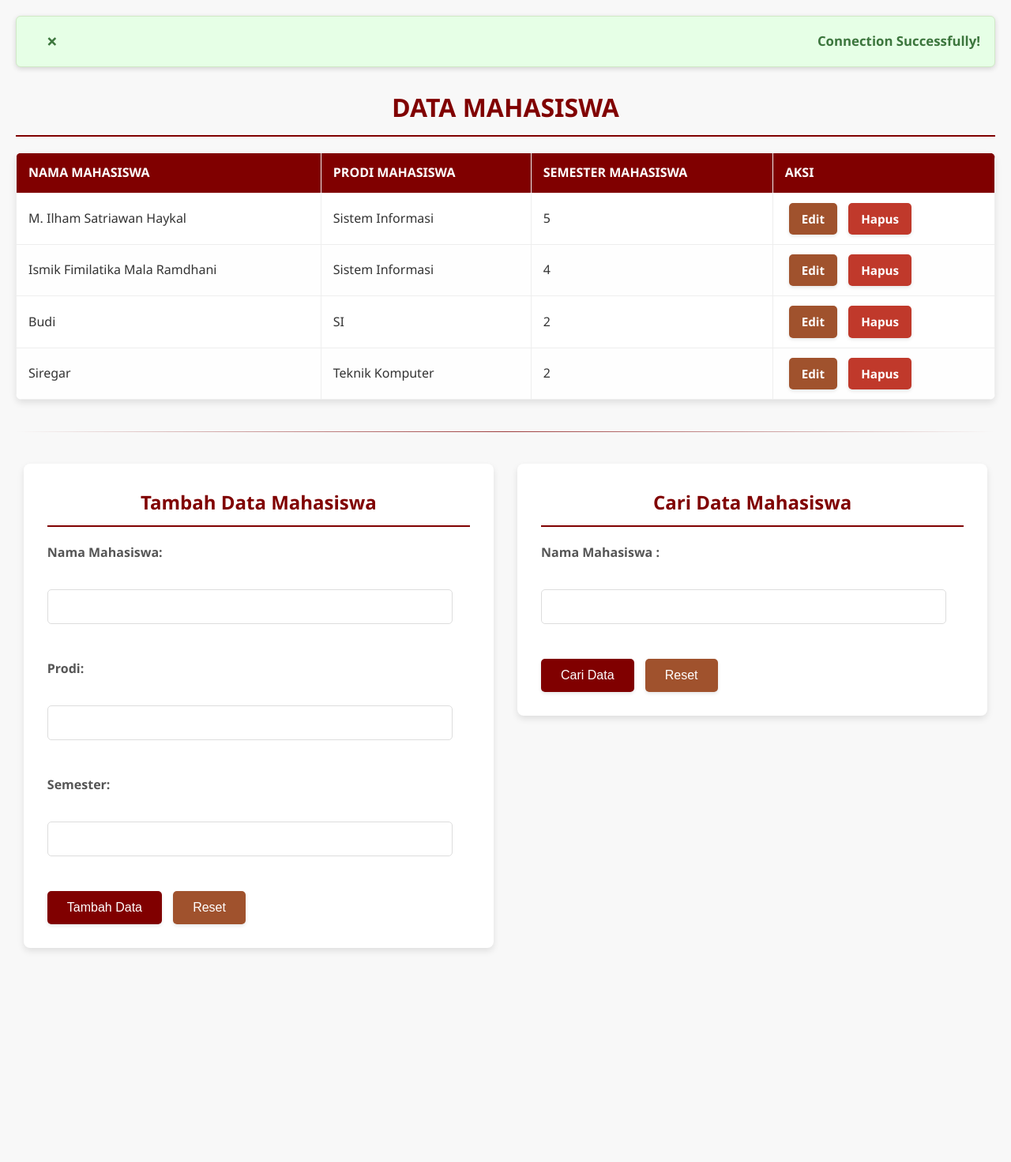
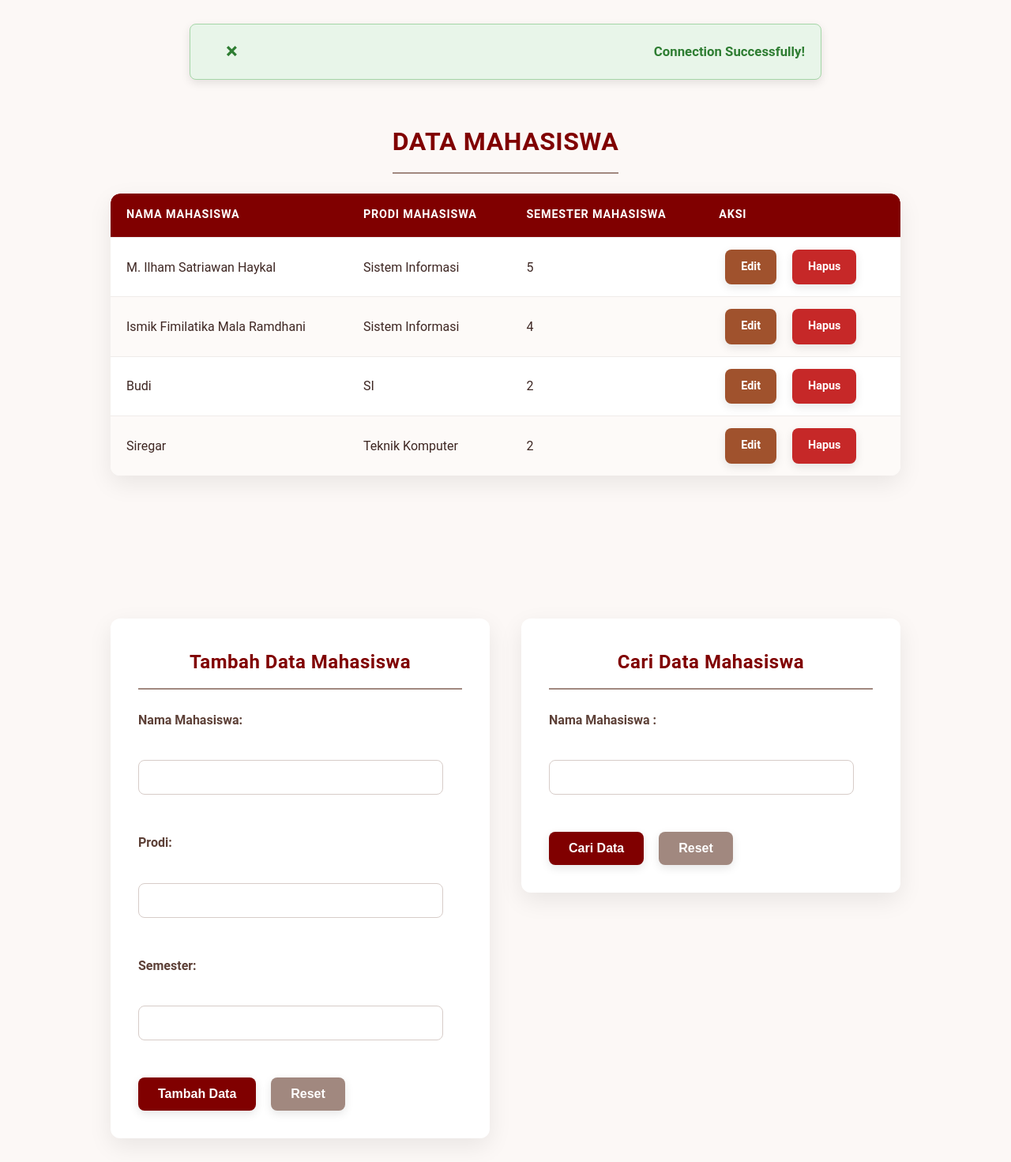
Before and after one commit to satriawanhaykal/TugasPemWebPra, a PHP site: page / in a window 1280 px wide. Shown: the whole page at 79% size. Before the commit the page ends 1204 px from the top, so only its background shows below. Run offline with PHP 8.4, Linux system fonts and the light colour scheme; data comes from the database, SQL or seed files in the repository.

Commit message:
first commit

```diff
--- a/style.css
+++ b/style.css
@@ -1,228 +1,262 @@
-/* style.css */
+/* style.css - Maroon Theme */
 
 body {
-    font-family: 'Segoe UI', Tahoma, Geneva, Verdana, sans-serif;
-    background-color: #f8f8f8; /* Off-white background */
-    margin: 20px;
-    padding: 0;
-    color: #333;
-    line-height: 1.6; /* Improved readability */
+    font-family: 'Roboto', sans-serif; /* Modern font */
+    background-color: #fcf8f6; /* Very light beige/cream background */
+    margin: 0;
+    padding: 30px;
+    color: #3e2723; /* Dark brown/espresso text color */
+    line-height: 1.7;
+    display: flex;
+    flex-direction: column;
+    align-items: center;
+    min-height: 100vh;
 }
 
 h1, h2 {
-    color: #800000; /* Maroon */
-    border-bottom: 2px solid #800000; /* Maroon border */
-    padding-bottom: 10px;
-    margin-bottom: 20px;
-    text-align: center; /* Center headings */
-    font-weight: 600; /* Slightly bolder headings */
+    color: #800000; /* Deep Maroon heading */
+    border-bottom: 2px solid #a1887f; /* Muted brown border */
+    padding-bottom: 12px;
+    margin-bottom: 25px;
+    text-align: center;
+    font-weight: 700; /* Bolder headings */
+    letter-spacing: 0.5px;
 }
 
 table {
     width: 100%;
-    border-collapse: collapse;
-    margin-bottom: 30px;
-    box-shadow: 0 4px 8px rgba(0, 0, 0, 0.1); /* Softer shadow */
-    background-color: #fff;
-    border-radius: 8px; /* Rounded corners for table */
-    overflow: hidden; /* Ensures rounded corners apply to content */
+    max-width: 1000px; /* Max width for readability */
+    border-collapse: separate; /* For rounded corners on cells */
+    border-spacing: 0;
+    margin-bottom: 40px;
+    box-shadow: 0 10px 30px rgba(0, 0, 0, 0.08); /* More pronounced, soft shadow */
+    background-color: #ffffff;
+    border-radius: 12px; /* More rounded corners for table */
+    overflow: hidden;
+    animation: fadeIn 0.8s ease-out; /* Fade in animation for table */
 }
 
 th, td {
-    border: 1px solid #eee; /* Lighter border for cells */
-    padding: 12px 15px;
+    padding: 15px 20px;
     text-align: left;
+    border-bottom: 1px solid #efebe9; /* Very light brown border */
 }
 
 th {
-    background-color: #800000; /* Maroon header */
+    background-color: #800000; /* Deep Maroon header */
     color: white;
-    font-weight: bold;
+    font-weight: 600;
     text-transform: uppercase;
+    font-size: 0.9em;
+    letter-spacing: 0.8px;
+}
+
+/* First and last column rounded corners */
+th:first-child {
+    border-top-left-radius: 12px;
+}
+
+th:last-child {
+    border-top-right-radius: 12px;
+}
+
+tr:last-child td {
+    border-bottom: none; /* No border for the last row */
 }
 
 tr:nth-child(even) {
-    background-color: #fefefe; /* Very light alternative row background */
+    background-color: #fdfaf8; /* Subtle stripe */
 }
 
 tr:hover {
-    background-color: #f5f5f5; /* Subtle hover effect */
+    background-color: #fbe9e7; /* Light pinkish-beige hover effect */
+    transition: background-color 0.2s ease-in-out;
 }
 
-/* Base style for all buttons/links that act as buttons */
 .btn {
-    display: inline-block;
-    padding: 8px 16px; /* Slightly larger padding */
-    border-radius: 5px; /* More rounded corners */
+    display: inline-flex; /* Use flex for vertical alignment */
+    align-items: center;
+    justify-content: center;
+    padding: 10px 20px;
+    border-radius: 8px; /* More rounded */
     text-decoration: none;
-    font-weight: bold;
-    text-align: center;
-    transition: background-color 0.3s ease, color 0.3s ease, box-shadow 0.3s ease; /* Add shadow transition */
-    margin: 0 5px;
+    font-weight: 600;
+    transition: all 0.3s ease; /* All properties for smooth transition */
+    margin: 0 8px;
     white-space: nowrap;
-    font-size: 0.95em; /* Slightly larger font size */
-    box-shadow: 0 2px 4px rgba(0, 0, 0, 0.1); /* Subtle shadow for buttons */
+    font-size: 0.9em;
+    box-shadow: 0 4px 12px rgba(0, 0, 0, 0.1); /* Softer, slightly larger shadow */
+    cursor: pointer;
+    border: none; /* Remove default button border */
 }
 
-/* Specific style for Edit button */
 .btn-edit {
-    background-color: #a0522d; /* Sienna - a brownish-red */
+    background-color: #a0522d; /* Sienna (brownish-red) for edit */
     color: white;
-    border: none; /* No border for a cleaner look */
 }
 
 .btn-edit:hover {
-    background-color: #8b4513; /* SaddleBrown - darker brown-red */
-    color: white;
-    text-decoration: none;
-    box-shadow: 0 4px 8px rgba(0, 0, 0, 0.2); /* More prominent shadow on hover */
+    background-color: #8b4513; /* SaddleBrown (darker brownish-red) */
+    box-shadow: 0 6px 16px rgba(0, 0, 0, 0.15);
+    transform: translateY(-2px); /* Slight lift */
 }
 
-/* Specific style for Delete button */
 .btn-delete {
-    background-color: #c0392b; /* Darker red for delete */
+    background-color: #c62828; /* Darker red for delete */
     color: white;
-    border: none;
 }
 
 .btn-delete:hover {
-    background-color: #a93226; /* Even darker red */
-    color: white;
-    text-decoration: none;
-    box-shadow: 0 4px 8px rgba(0, 0, 0, 0.2);
+    background-color: #b71c1c; /* Even darker red */
+    box-shadow: 0 6px 16px rgba(0, 0, 0, 0.15);
+    transform: translateY(-2px);
 }
 
-/* Original link styles (keep if you have other regular links) */
+/* General button style for form submits */
+input[type="submit"],
+input[type="reset"],
+input[type="button"] {
+    background-color: #800000; /* Deep Maroon for primary actions */
+    color: white;
+    padding: 12px 25px;
+    border: none;
+    border-radius: 8px;
+    cursor: pointer;
+    font-size: 1em;
+    font-weight: 600;
+    transition: all 0.3s ease;
+    margin-right: 15px;
+    box-shadow: 0 4px 12px rgba(0, 0, 0, 0.1);
+}
+
+input[type="submit"]:hover,
+input[type="reset"]:hover,
+input[type="button"]:hover {
+    background-color: #660000; /* Darker maroon */
+    box-shadow: 0 6px 16px rgba(0, 0, 0, 0.15);
+    transform: translateY(-2px);
+}
+
+/* Reset button specific style */
+input[type="reset"],
+input[type="button"] {
+    background-color: #a1887f; /* Muted brown for reset/cancel */
+}
+
+input[type="reset"]:hover,
+input[type="button"]:hover {
+    background-color: #8d6e63; /* Darker muted brown */
+}
+
 a {
-    color: #800000; /* Maroon for links */
+    color: #800000; /* Deep Maroon for links */
     text-decoration: none;
     transition: color 0.3s ease;
 }
 
 a:hover {
-    color: #660000; /* Darker maroon on hover */
+    color: #660000;
     text-decoration: underline;
 }
 
-
 .forms-container {
     display: flex;
-    gap: 30px;
+    gap: 40px;
     flex-wrap: wrap;
-    margin-top: 30px;
+    margin-top: 40px;
     justify-content: center;
     align-items: flex-start;
+    width: 100%;
+    max-width: 1000px; /* Match table max-width */
 }
 
 .form-section {
-    background-color: #fff;
-    padding: 30px; /* Increased padding */
-    border-radius: 8px;
-    box-shadow: 0 4px 8px rgba(0, 0, 0, 0.1); /* Softer shadow */
+    background-color: #ffffff;
+    padding: 35px;
+    border-radius: 12px;
+    box-shadow: 0 10px 30px rgba(0, 0, 0, 0.08);
     flex: 1;
-    min-width: 320px; /* Adjusted min-width */
-    max-width: 48%; /* Adjusted max-width for better spacing */
+    min-width: 350px; /* Slightly larger min-width */
+    max-width: calc(50% - 20px); /* Adjust for gap */
     box-sizing: border-box;
+    animation: fadeIn 0.8s ease-out;
 }
 
 .form-section h2 {
     margin-top: 0;
-    text-align: center; /* Center form headings */
-    color: #800000; /* Maroon */
+    text-align: center;
+    color: #800000; /* Deep Maroon */
 }
-
 
 form label {
     display: block;
-    margin-bottom: 8px;
-    font-weight: bold;
-    color: #555;
+    margin-bottom: 10px;
+    font-weight: 600;
+    color: #5d4037; /* Darker brown for labels */
 }
 
 form input[type="text"],
 form input[type="number"] {
-    width: calc(100% - 22px); /* Adjusted width */
-    padding: 12px; /* Increased padding */
-    margin-bottom: 18px; /* Increased margin */
-    border: 1px solid #ddd; /* Lighter border */
-    border-radius: 5px; /* More rounded corners */
+    width: calc(100% - 24px); /* Adjusted width for padding */
+    padding: 12px;
+    margin-bottom: 20px;
+    border: 1px solid #d7ccc8; /* Softer brown border */
+    border-radius: 8px;
     box-sizing: border-box;
-    font-size: 1em; /* Consistent font size */
+    font-size: 1em;
+    color: #4e342e; /* Dark brown text */
+    transition: border-color 0.3s ease, box-shadow 0.3s ease;
 }
 
-form input[type="submit"],
-form input[type="reset"],
-form input[type="button"] {
-    background-color: #800000; /* Maroon for primary buttons */
-    color: white;
-    padding: 12px 25px; /* Increased padding */
-    border: none;
-    border-radius: 5px;
-    cursor: pointer;
-    font-size: 1em; /* Consistent font size */
-    transition: background-color 0.3s ease, box-shadow 0.3s ease;
-    margin-right: 10px;
-    box-shadow: 0 2px 4px rgba(0, 0, 0, 0.1);
-}
-
-form input[type="submit"]:hover,
-form input[type="reset"]:hover,
-form input[type="button"]:hover {
-    background-color: #660000; /* Darker maroon on hover */
-    box-shadow: 0 4px 8px rgba(0, 0, 0, 0.2);
-}
-
-form input[type="reset"],
-form input[type="button"] {
-    background-color: #a0522d; /* Sienna for reset/cancel buttons */
-}
-
-form input[type="reset"]:hover,
-form input[type="button"]:hover {
-    background-color: #8b4513; /* Darker sienna on hover */
+form input[type="text"]:focus,
+form input[type="number"]:focus {
+    border-color: #bcaaa4; /* Highlight on focus (lighter brown) */
+    box-shadow: 0 0 0 3px rgba(128, 0, 0, 0.2); /* Soft maroon glow */
+    outline: none;
 }
 
 hr {
     border: 0;
     height: 1px;
     background-image: linear-gradient(to right, rgba(128, 0, 0, 0), rgba(128, 0, 0, 0.75), rgba(128, 0, 0, 0)); /* Maroon gradient */
-    margin: 40px 0;
+    margin: 50px 0;
 }
 
-/* Styles for the message pop-up */
 .message {
-    padding: 18px; /* Increased padding */
-    margin-bottom: 25px; /* Increased margin */
-    border-radius: 6px; /* Slightly more rounded */
-    font-weight: bold;
+    padding: 20px;
+    margin-bottom: 30px;
+    border-radius: 8px;
+    font-weight: 600;
     position: relative;
     display: flex;
     align-items: center;
     justify-content: space-between;
-    box-shadow: 0 2px 6px rgba(0, 0, 0, 0.15); /* Slightly stronger shadow */
-    animation: fadeIn 0.6s ease-out; /* Slower fade-in */
-    font-size: 1.05em; /* Slightly larger font size */
+    box-shadow: 0 4px 12px rgba(0, 0, 0, 0.1);
+    animation: slideInTop 0.6s ease-out;
+    font-size: 1.05em;
+    width: 100%;
+    max-width: 800px;
+    box-sizing: border-box;
 }
 
 .success {
-    background-color: #e6ffe6; /* Very light green for success */
-    color: #3c763d; /* Dark green text */
-    border: 1px solid #d0e9c6; /* Lighter green border */
+    background-color: #e8f5e9; /* Very light green for success */
+    color: #2e7d32; /* Dark green text */
+    border: 1px solid #a5d6a7;
 }
 
 .error {
-    background-color: #ffe6e6; /* Very light red for error */
-    color: #a94442; /* Dark red text */
-    border: 1px solid #ebccd1; /* Lighter red border */
+    background-color: #ffebee; /* Very light red for error */
+    color: #c62828; /* Dark red text */
+    border: 1px solid #ef9a9a;
 }
 
-/* Style for the close button */
 .closebtn {
-    margin-left: 20px; /* More space */
+    margin-left: 25px;
     color: inherit;
     font-weight: bold;
-    font-size: 24px; /* Larger close button */
-    line-height: 1; /* Adjust line-height for better centering */
+    font-size: 28px;
+    line-height: 1;
     cursor: pointer;
     transition: 0.3s;
 }
```
Also changed, not shown: other parts of style.css (+67 -34 lines), cari.php (+24 -24 lines), index.php (+42 -42 lines).
